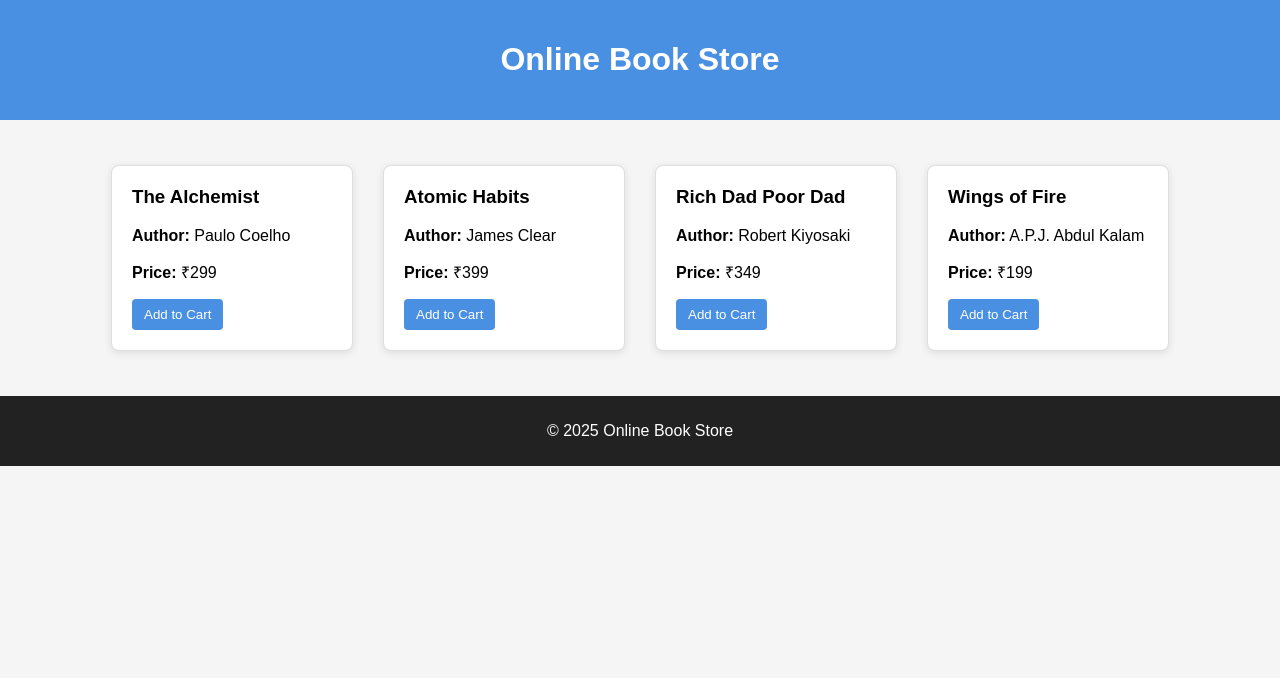
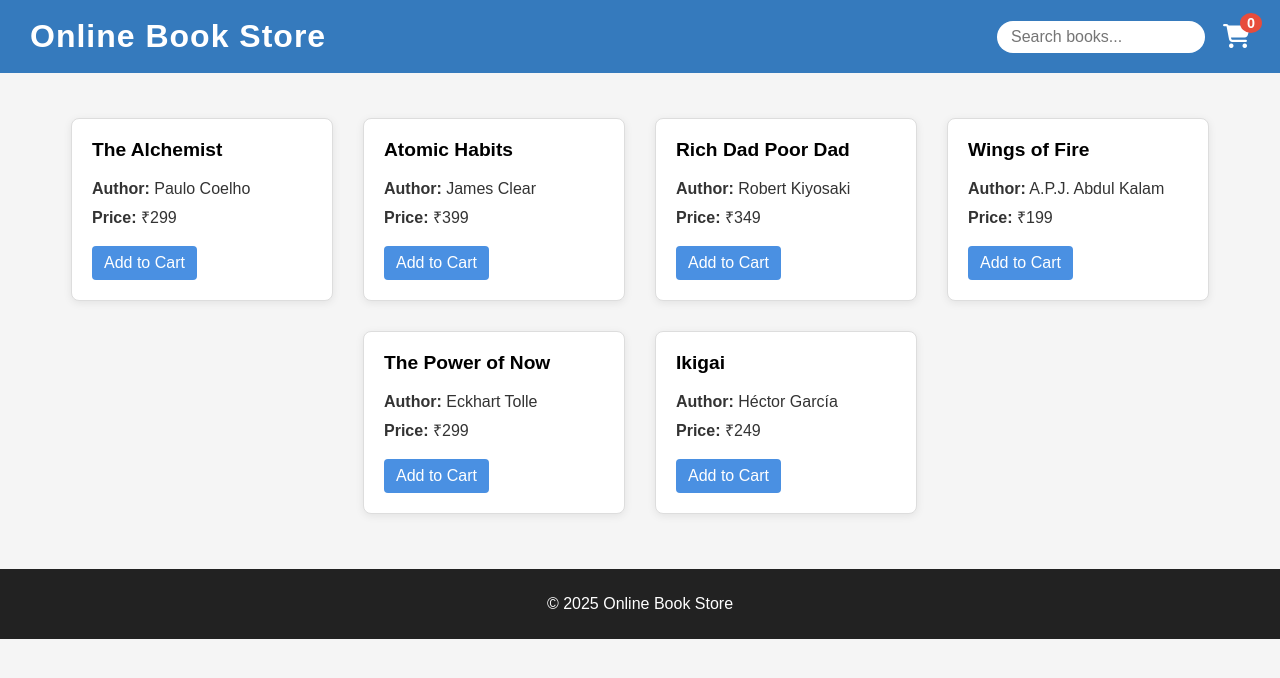
Before and after one commit to pappu9135-59/hello-my-, a plain HTML site: page index.html in a window 1280 px wide. Drawn offline with Linux system fonts and the light colour scheme.

Commit message:
Enhance index.html for online book store

```diff
--- a/index.html
+++ b/index.html
@@ -4,10 +4,20 @@
     <meta charset="UTF-8">
     <title>Online Book Store</title>
     <link rel="stylesheet" href="style.css">
+    <link rel="stylesheet" href="https://cdnjs.cloudflare.com/ajax/libs/font-awesome/6.4.2/css/all.min.css">
 </head>
 <body>
     <header>
-        <h1>Online Book Store</h1>
+        <nav class="navbar">
+            <h1>Online Book Store</h1>
+            <div class="nav-right">
+                <input type="text" id="search" placeholder="Search books...">
+                <span class="cart">
+                    <i class="fa fa-shopping-cart"></i>
+                    <span id="cart-count">0</span>
+                </span>
+            </div>
+        </nav>
     </header>
     <main>
         <section id="book-list">
--- a/script.js
+++ b/script.js
@@ -2,19 +2,46 @@
     { title: "The Alchemist", author: "Paulo Coelho", price: "₹299" },
     { title: "Atomic Habits", author: "James Clear", price: "₹399" },
     { title: "Rich Dad Poor Dad", author: "Robert Kiyosaki", price: "₹349" },
-    { title: "Wings of Fire", author: "A.P.J. Abdul Kalam", price: "₹199" }
+    { title: "Wings of Fire", author: "A.P.J. Abdul Kalam", price: "₹199" },
+    { title: "The Power of Now", author: "Eckhart Tolle", price: "₹299" },
+    { title: "Ikigai", author: "Héctor García", price: "₹249" }
 ];
 
+let cartCount = 0;
+
 const bookList = document.getElementById('book-list');
+const cartCountSpan = document.getElementById('cart-count');
+const searchInput = document.getElementById('search');
 
-books.forEach(book => {
+function renderBooks(filter = "") {
+    bookList.innerHTML = "";
+    books
+        .filter(book => book.title.toLowerCase().includes(filter.toLowerCase()) || book.author.toLowerCase().includes(filter.toLowerCase()))
+        .forEach(book => {
             const bookDiv = document.createElement('div');
             bookDiv.className = 'book';
             bookDiv.innerHTML = `
                 <h3>${book.title}</h3>
                 <p><strong>Author:</strong> ${book.author}</p>
                 <p><strong>Price:</strong> ${book.price}</p>
-        <button onclick="alert('Added to cart: ${book.title}')">Add to Cart</button>
+                <button>Add to Cart</button>
             `;
+            bookDiv.querySelector('button').addEventListener('click', () => {
+                cartCount++;
+                cartCountSpan.textContent = cartCount;
+                bookDiv.querySelector('button').textContent = "Added!";
+                setTimeout(() => {
+                    bookDiv.querySelector('button').textContent = "Add to Cart";
+                }, 1000);
+            });
             bookList.appendChild(bookDiv);
         });
+}
+
+// Initial render
+renderBooks();
+
+// Search functionality
+searchInput.addEventListener('input', (e) => {
+    renderBooks(e.target.value);
+});
--- a/style.css
+++ b/style.css
@@ -7,8 +7,57 @@
 header {
     background: #4a90e2;
     color: white;
-    padding: 20px;
-    text-align: center;
+    padding: 0;
+}
+.navbar {
+    display: flex;
+    justify-content: space-between;
+    align-items: center;
+    padding: 18px 30px;
+    background: #357abd;
+}
+.navbar h1 {
+    margin: 0;
+    font-size: 2rem;
+    letter-spacing: 1px;
+}
+.nav-right {
+    display: flex;
+    align-items: center;
+    gap: 18px;
+}
+#search {
+    padding: 7px 14px;
+    border-radius: 20px;
+    border: none;
+    outline: none;
+    font-size: 1rem;
+    width: 180px;
+    transition: box-shadow 0.2s;
+}
+#search:focus {
+    box-shadow: 0 0 5px #4a90e2;
+}
+.cart {
+    position: relative;
+    font-size: 1.5rem;
+    color: #fff;
+    cursor: pointer;
+    transition: color 0.2s;
+}
+.cart:hover {
+    color: #ffd700;
+}
+#cart-count {
+    position: absolute;
+    top: -10px;
+    right: -12px;
+    background: #e74c3c;
+    color: #fff;
+    border-radius: 50%;
+    padding: 2px 7px;
+    font-size: 0.9rem;
+    font-weight: bold;
 }
 #book-list {
     display: flex;
@@ -22,11 +71,21 @@
     border-radius: 8px;
     margin: 15px;
     padding: 20px;
-    width: 200px;
-    box-shadow: 0 2px 8px rgba(0,0,0,0.1);
+    width: 220px;
+    box-shadow: 0 2px 8px rgba(0,0,0,0.08);
+    transition: transform 0.2s, box-shadow 0.2s;
+}
+.book:hover {
+    transform: translateY(-5px) scale(1.03);
+    box-shadow: 0 4px 16px rgba(0,0,0,0.15);
 }
 .book h3 {
     margin-top: 0;
+    font-size: 1.2rem;
+}
+.book p {
+    margin: 8px 0;
+    color: #333;
 }
 .book button {
     background: #4a90e2;
@@ -35,6 +94,9 @@
     padding: 8px 12px;
     border-radius: 4px;
     cursor: pointer;
+    font-size: 1rem;
+    margin-top: 10px;
+    transition: background 0.2s;
 }
 .book button:hover {
     background: #357abd;
@@ -44,4 +106,5 @@
     color: #fff;
     text-align: center;
     padding: 10px;
+    margin-top: 40px;
 }
```
Lines whose indentation alone changed are shown as unchanged.
